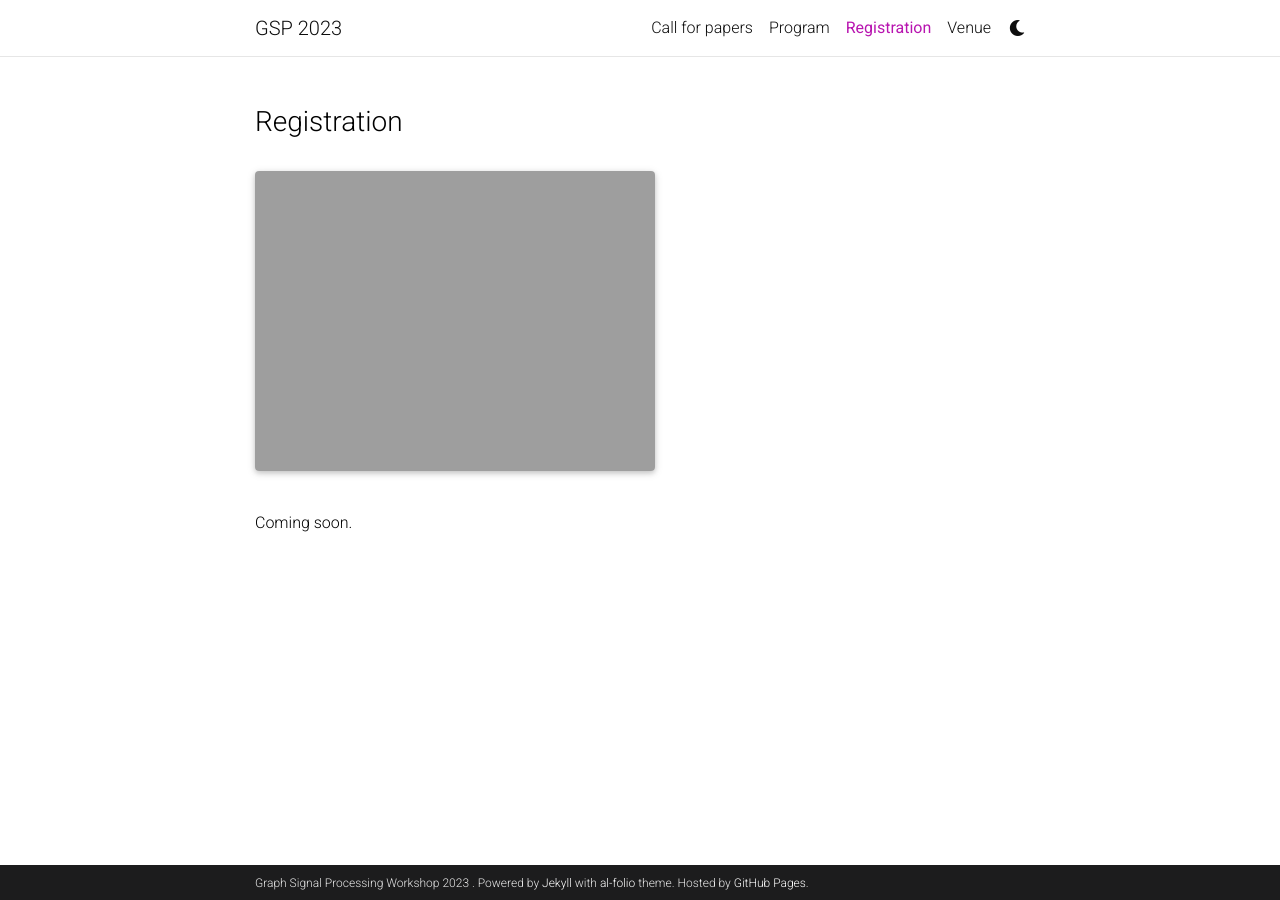
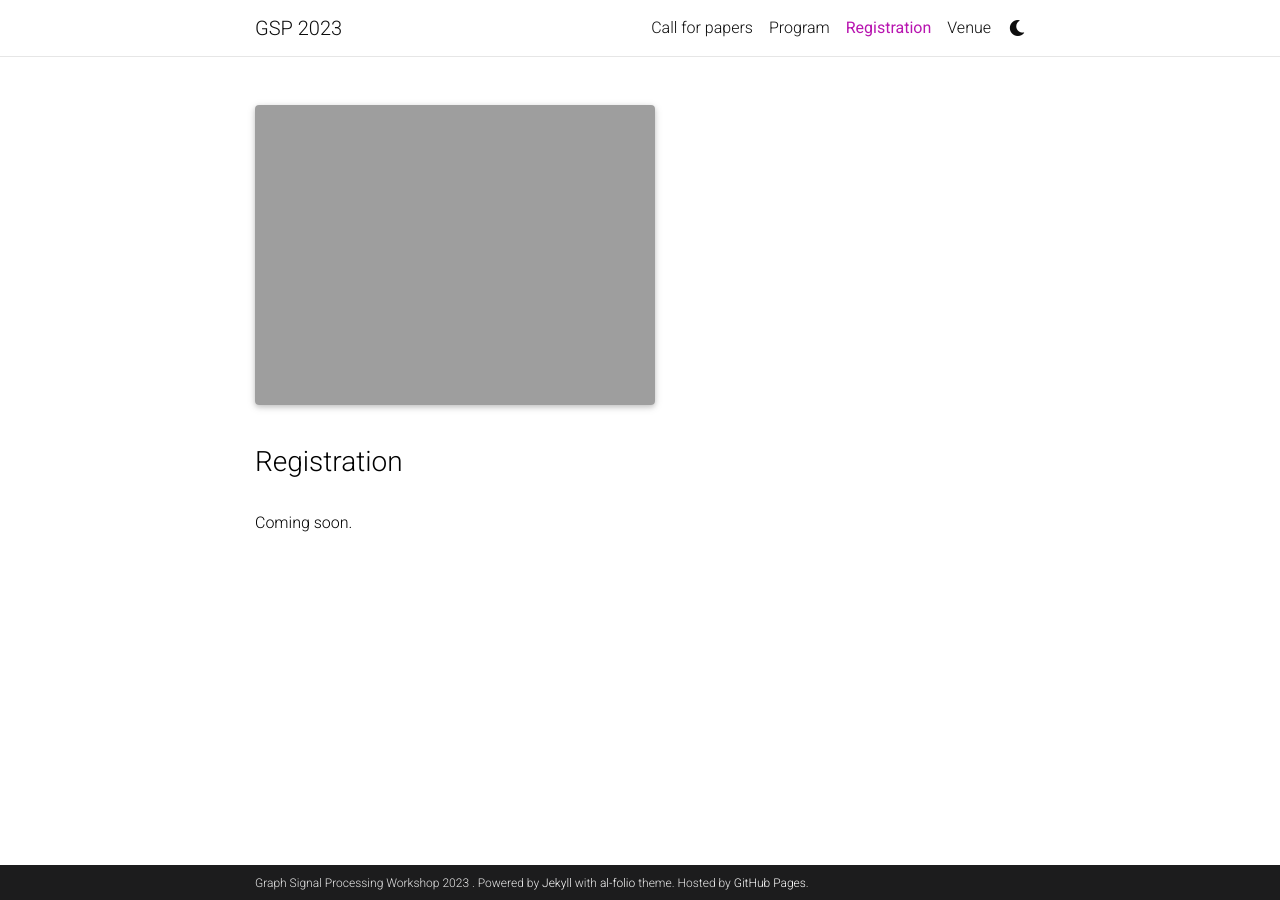
Before and after one commit to shreyasvinaya/gspworkshop2025.github.io, a Jekyll site: the page built from _pages/registration.md, in a window 1280 px wide. Built offline with Jekyll 4.4.1, drawn with Linux system fonts in a browser that asks for light colours; comment, search, counter and statistics services are not loaded; a style sheet for code colours, icons or effects is not loaded.

Commit message:
change image order

```diff
--- a/_layouts/page.html
+++ b/_layouts/page.html
@@ -3,11 +3,6 @@ layout: default
 ---
 <!-- page.html -->
         <div class="post">
-
-          <header class="post-header">
-            <h3 class="post-title">{{ page.title }}</h3>
-            <p class="post-description">{{ page.description }}</p>
-          </header>
 
           <article>
             <!-- Image at the top -->
@@ -23,6 +18,13 @@ layout: default
               <br>
             {%- endif %}
 
+          <header class="post-header">
+            <h3 class="post-title">{{ page.title }}</h3>
+            <p class="post-description">{{ page.description }}</p>
+          </header>
+
+
+
 
             {{ content }}
           </article>
```
